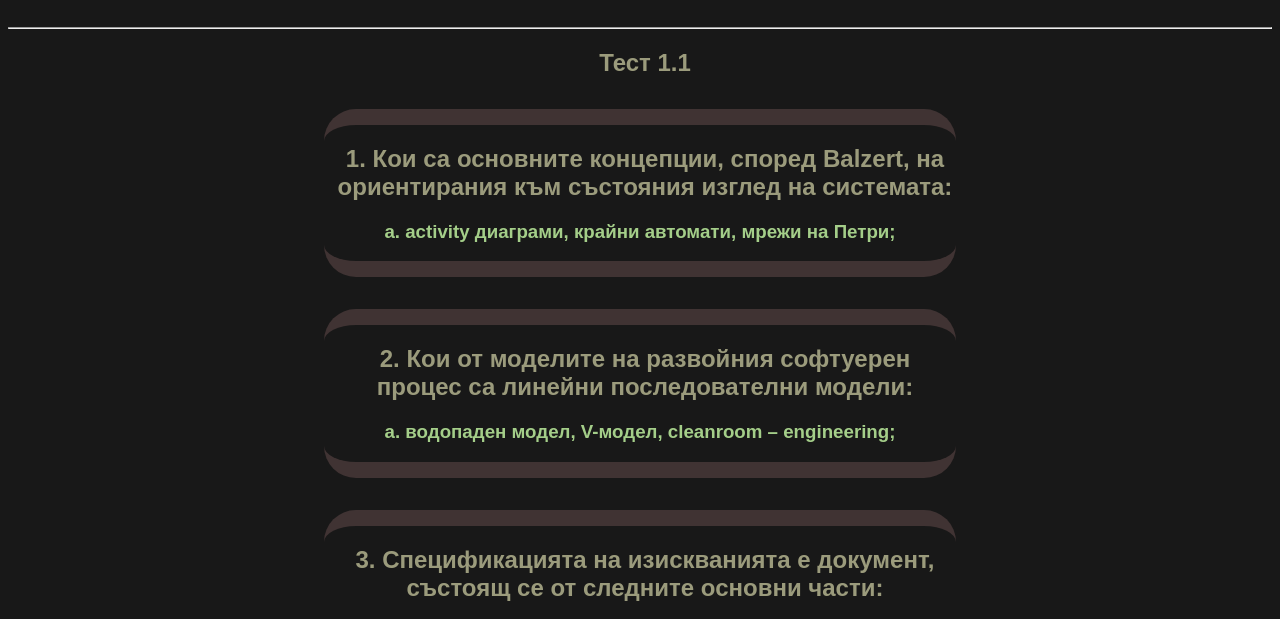
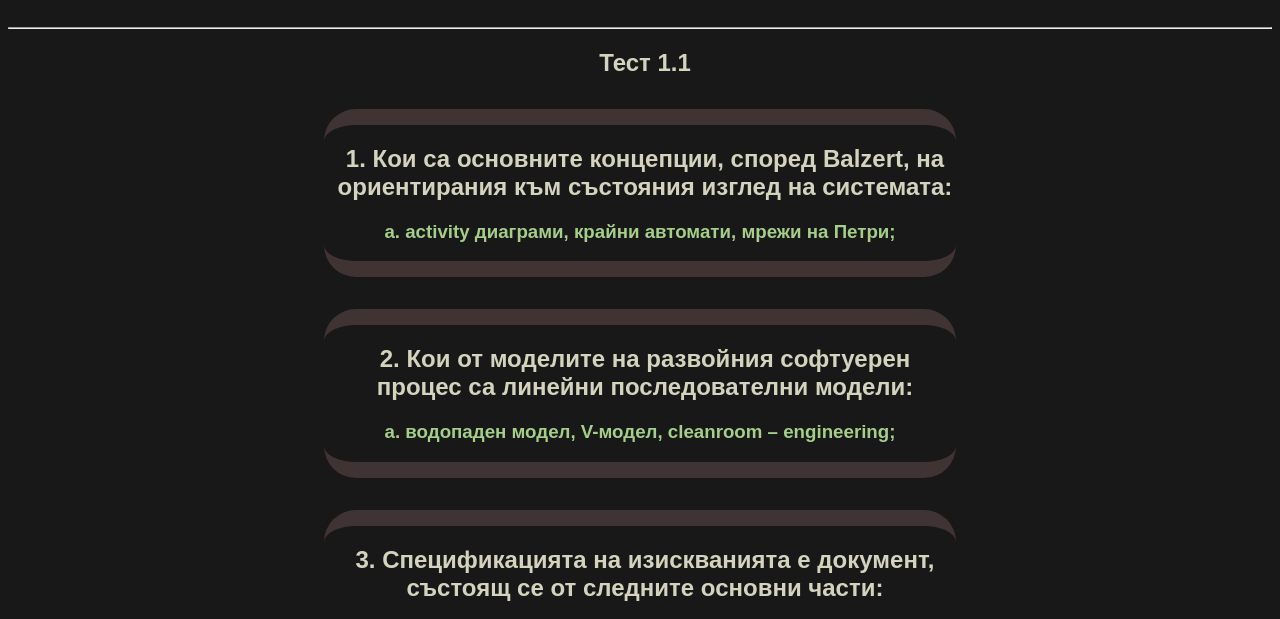
Before and after one commit to PetarWho/PU-STD, a plain HTML site: page 2022-2023/ST1/ST1-regular/index.html in a window 1280 px wide. Shown: the part 150-769 px from the top of the page. Drawn offline with Linux system fonts and the light colour scheme.

Commit message:
ST1 Exam Year 2

```diff
--- a/2022-2023/ST1/ST1-regular/style.css
+++ b/2022-2023/ST1/ST1-regular/style.css
@@ -65,7 +65,7 @@ h1 {
 
 h2,
 span {
-    color: rgb(155, 155, 124);
+    color: rgb(211, 211, 190);
     margin-left: 10px;
     text-align: center;
 }
```
